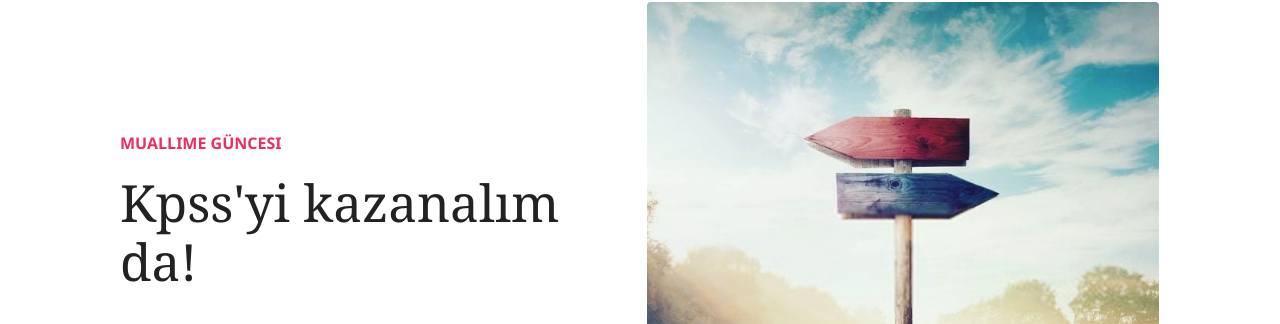
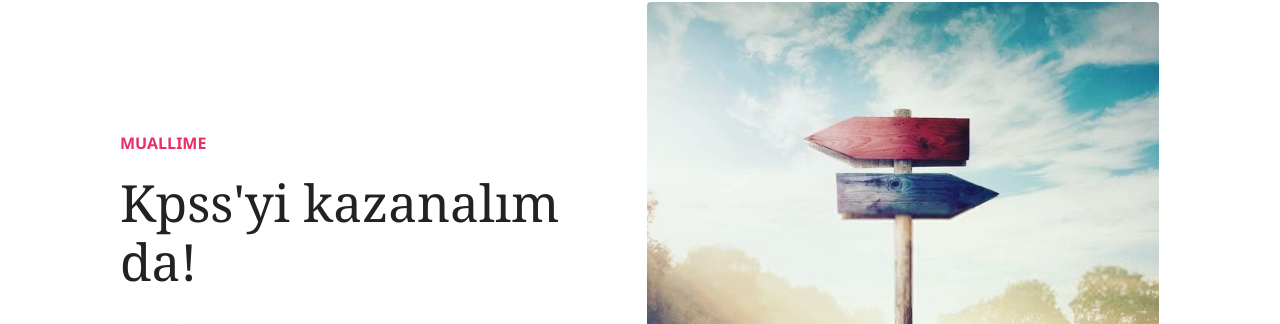
Before and after one commit to kulliyetuneva/website, a Jekyll site: the page built from _posts/2022-01-23-kpssyi-kazanalim-da.md, in a window 1280 px wide and 900 px high. Shown: the part 211-535 px from the top of the window. Built offline with Jekyll 4.4.1, drawn with Linux system fonts in a browser that asks for light colours; nearby versions of some CDN libraries; comment, search, counter and statistics services are not loaded.

Commit message:
Update Yazı “2022-01-23-kpssyi-kazanalim-da”

```diff
--- a/_posts/2022-01-23-kpssyi-kazanalim-da.md
+++ b/_posts/2022-01-23-kpssyi-kazanalim-da.md
@@ -4,7 +4,7 @@ title: Kpss'yi kazanalım da!
 date: 2022-01-01T11:31:31.163Z
 author: kulliyetuneva
 categories:
-  - Muallime Güncesi
+  - Muallime
 featured: true
 sticky: false
 comments: true
```
